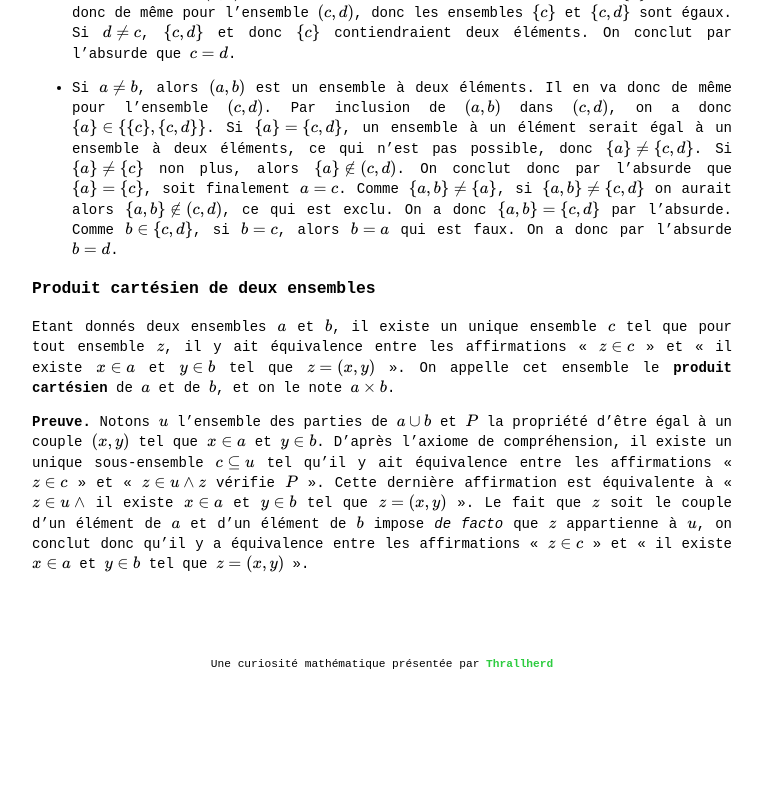
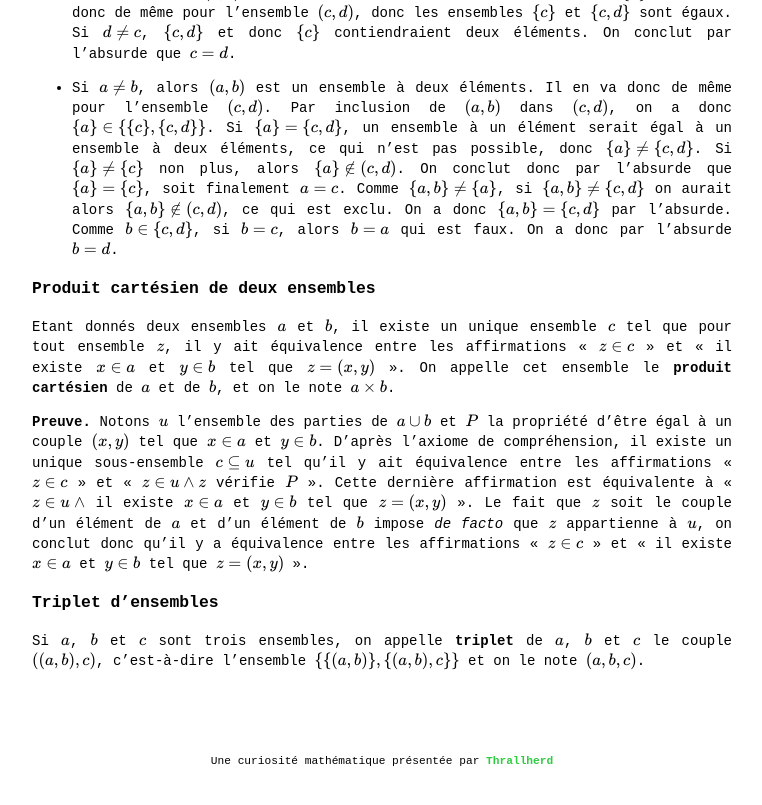
Before and after one commit to Thrallherd/AlgebraExNihilo, a Jekyll site: the page built from set_res2.md, in a window 1280 px wide and 900 px high, scrolled down 664 px. Shown: the top 805 px of the window, without its empty margins (258-1020 px from the left). Built offline with Jekyll 4.4.1, drawn with Linux system fonts in a browser that asks for light colours; formulas are drawn with MathJax 3.

Commit message:
Update set_res2.md

```diff
--- a/set_res2.md
+++ b/set_res2.md
@@ -25,3 +25,6 @@ Si $$a$$, $$b$$, $$c$$ et $$d$$ sont quatre ensembles, il y a équivalence entre
 Etant donnés deux ensembles $$a$$ et $$b$$, il existe un unique ensemble $$c$$ tel que pour tout ensemble $$z$$, il  y ait équivalence entre les affirmations « $$z \in c$$ » et « il existe $$x \in a$$ et $$y \in b$$ tel que $$z = (x, y)$$ ». On appelle cet ensemble le **produit cartésien** de $$a$$ et de $$b$$, et on le note $$a \times b$$.
 
 **Preuve.** Notons $$u$$ l'ensemble des parties de $$a \cup b$$ et $$P$$ la propriété d'être égal à un couple $$(x, y)$$ tel que $$x \in a$$ et $$y \in b$$. D'après l'axiome de compréhension, il existe un unique sous-ensemble $$c \subseteq u$$ tel qu'il  y ait équivalence entre les affirmations « $$z \in c$$ » et « $$z \in u \land z$$ vérifie $$P$$ ». Cette dernière affirmation est équivalente à « $$z \in u~\land$$ il existe $$x \in a$$ et $$y \in b$$ tel que $$z = (x, y)$$ ». Le fait que $$z$$ soit le couple d'un élément de $$a$$ et d'un élément de $$b$$ impose *de facto* que $$z$$ appartienne à $$u$$, on conclut donc qu'il y a équivalence entre les affirmations « $$z \in c$$ » et « il existe $$x \in a$$ et $$y \in b$$ tel que $$z = (x, y)$$ ».
+
+### Triplet d'ensembles
+Si $$a$$, $$b$$ et $$c$$ sont trois ensembles, on appelle **triplet** de $$a$$, $$b$$ et $$c$$ le couple $$((a, b), c)$$, c'est-à-dire l'ensemble $$\{ \{ (a, b) \}, \{ (a, b), c \} \}$$ et on le note $$(a, b, c)$$.
```
